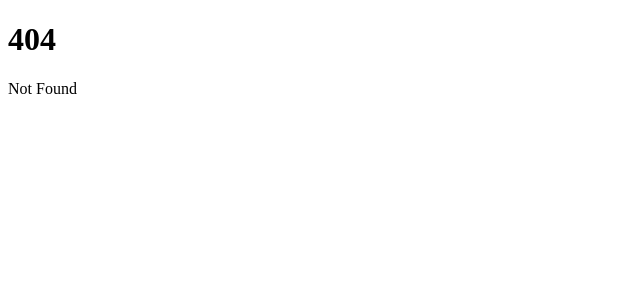
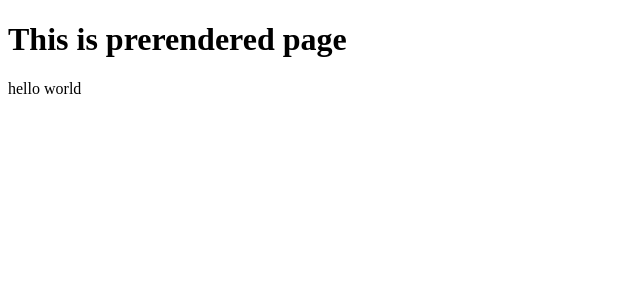
Before and after one commit to ccalobeto/svelte-static, a SvelteKit app: page /prerendered in a window 1280 px wide. Before the commit this address had no page. Shown: the top 300 px of the page, without its empty margins (0-640 px from the left). Built offline with nearby package versions, Linux system fonts and the light colour scheme.

Commit message:
1.1.1 prerender a route

```diff
--- /dev/null
+++ b/src/routes/+layout.js
@@ -0,0 +1 @@
+// export const prerender = true;
--- /dev/null
+++ b/src/routes/prerendered/+page.js
@@ -0,0 +1,3 @@
+export const _greetings = 'hello world';
+
+export const prerender = true;
--- /dev/null
+++ b/src/routes/prerendered/+page.svelte
@@ -0,0 +1,7 @@
+<script>
+	import { _greetings } from './+page';
+	console.log(_greetings);
+</script>
+
+<h1>This is prerendered page</h1>
+<p>{_greetings}</p>
--- a/svelte.config.js
+++ b/svelte.config.js
@@ -3,10 +3,12 @@ import adapter from '@sveltejs/adapter-static';
 /** @type {import('@sveltejs/kit').Config} */
 const config = {
 	kit: {
-		// adapter-auto only supports some environments, see https://svelte.dev/docs/kit/adapter-auto for a list.
-		// If your environment is not supported, or you settled on a specific environment, switch out the adapter.
-		// See https://svelte.dev/docs/kit/adapters for more information about adapters.
-		adapter: adapter()
+		adapter: adapter({
+			fallback: '404.html'
+		}),
+		paths: {
+			base: process.argv.includes('dev') ? '' : process.env.BASE_PATH
+		}
 	}
 };
 
```
